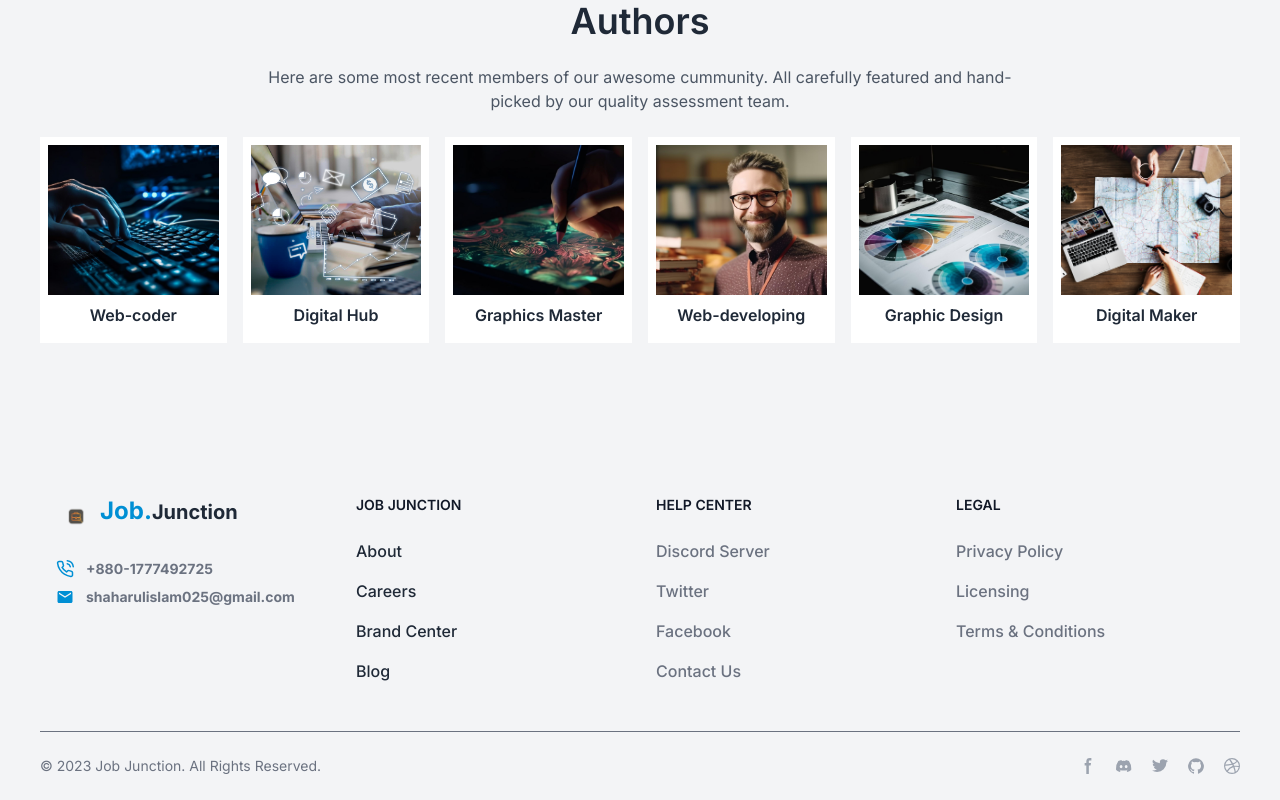
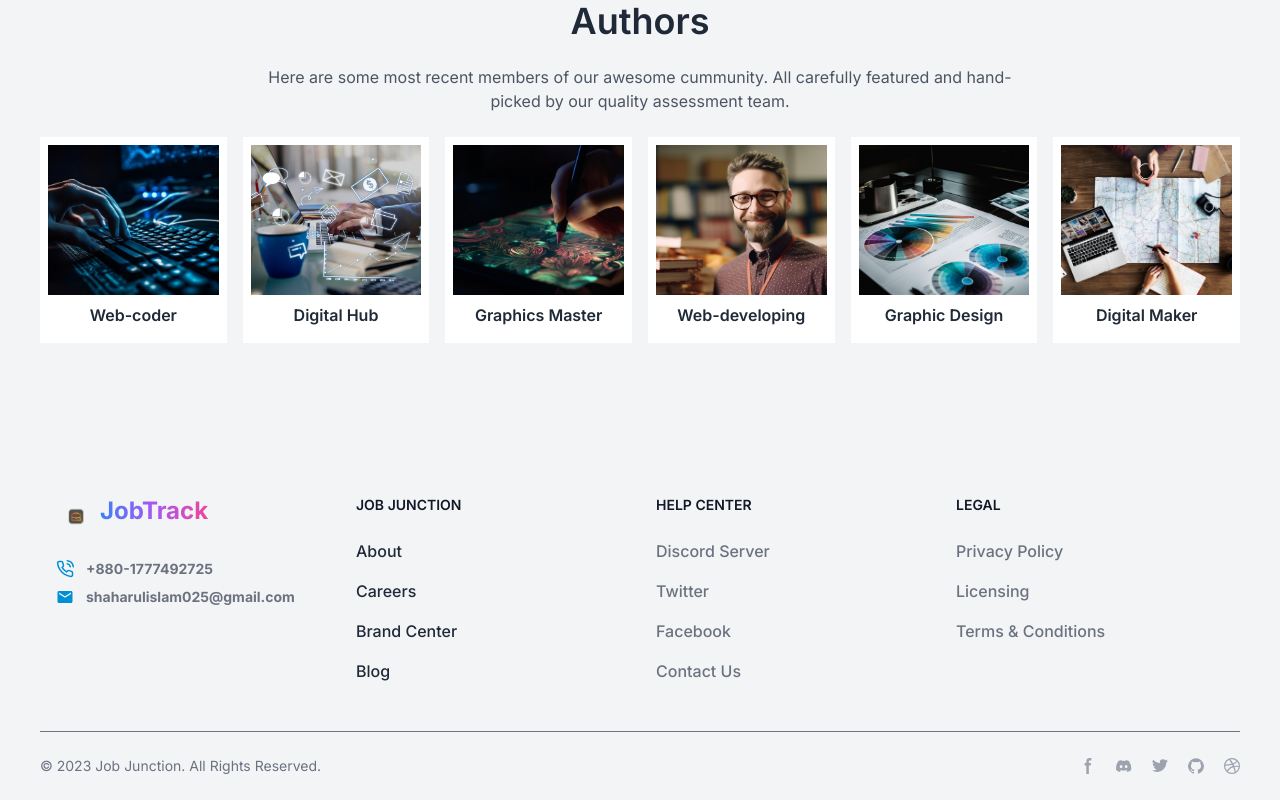
Before and after one commit to MdShaharulIslam/job-web-client, a React (Vite) app: page / in a window 1280 px wide. Shown: the part 1568-2368 px from the top of the page. Built offline with nearby package versions, Linux system fonts and the light colour scheme; no server answers.

Commit message:
change name

```diff
--- a/src/components/Footer/Footer.jsx
+++ b/src/components/Footer/Footer.jsx
@@ -12,11 +12,10 @@
               <div className="flex gap-1 items-end">
                 <img src={logo} alt="" className="w-8 lg:w-10" />
                 <h2 className="text-base md:text-xl font-bold">
-                  <span className="text-xl md:text-2xl  text-[#008FD4] ">
-                    Job.
-                  </span>
-                  Junction
-                </h2>
+  <span className="text-xl md:text-2xl bg-gradient-to-r from-blue-500 via-purple-500 to-pink-500 bg-clip-text text-transparent">
+    JobTrack
+  </span>
+</h2>
               </div>
               <div>
                 <div className="flex gap-3 items-center mt-8">
```
Also changed, not shown: src/components/Header/Navbar/Navbar.jsx (+4 -4 lines).
